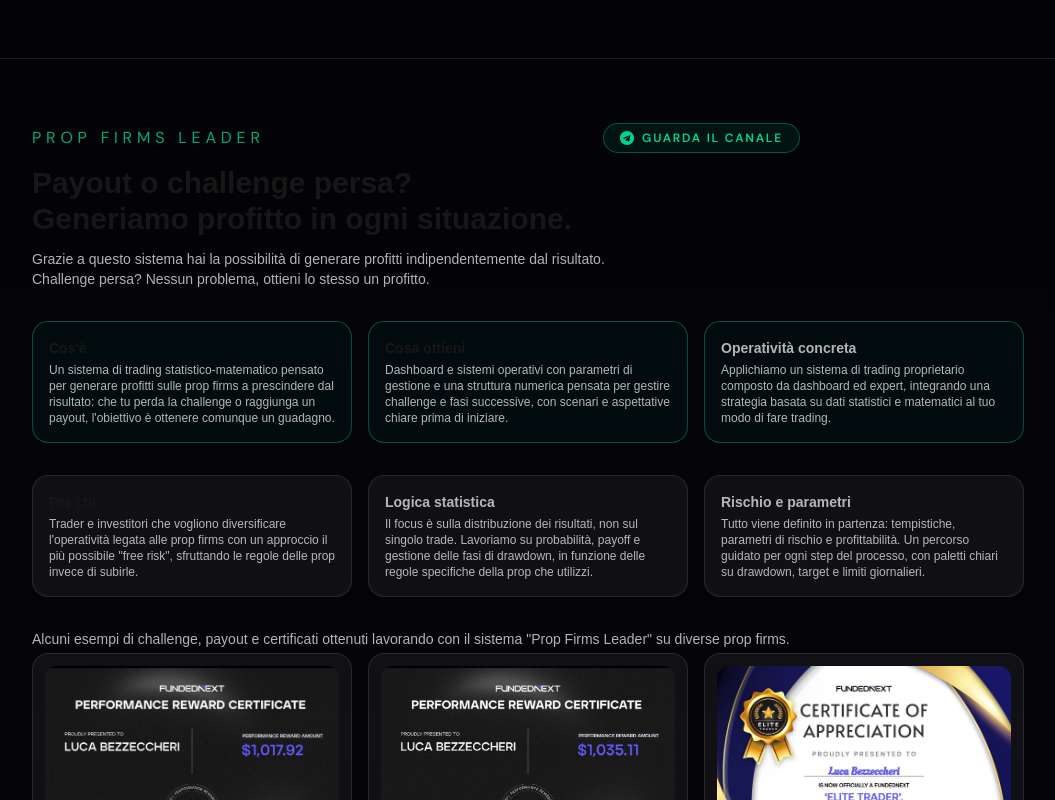
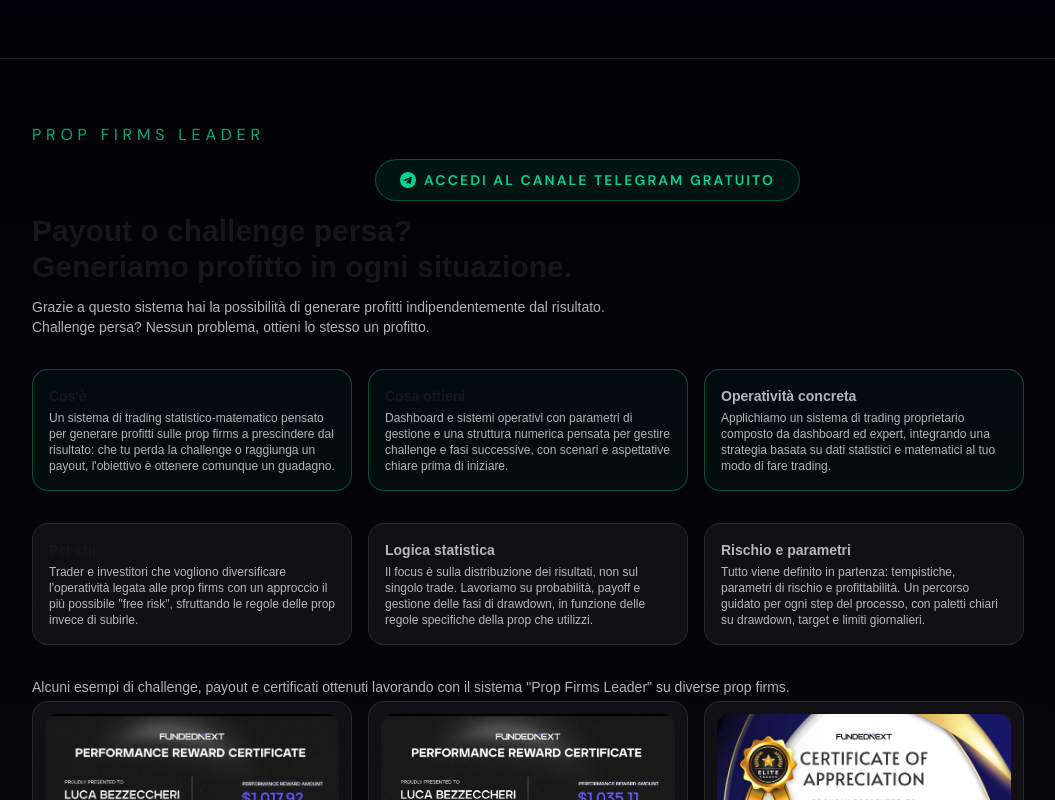
Before and after one commit to thetradingclub/lucabezzeccheri_ttc, a Next.js app: page / in a window 1280 px wide. Shown: the part 1220-2020 px from the top of the page, without its empty margins (112-1167 px from the left). Built offline with nearby package versions, Linux system fonts and the light colour scheme.

Commit message:
Update hero buttons and mentorship layout

```diff
--- a/app/page.tsx
+++ b/app/page.tsx
@@ -215,22 +215,22 @@
       >
         <div className="mx-auto max-w-5xl space-y-8 px-4 py-16">
           <div className="flex max-w-3xl flex-col gap-3 md:text-left">
-            <div className="flex items-center justify-between">
-              <p
-                className={`text-[1rem] uppercase tracking-[0.3em] text-emerald-400/80 ${dmSans.className}`}
-              >
-                PROP FIRMS LEADER
-              </p>
+            <p
+              className={`text-[1rem] uppercase tracking-[0.3em] text-emerald-400/80 ${dmSans.className}`}
+            >
+              PROP FIRMS LEADER
+            </p>
+            <div className="flex justify-end">
               <a
                 href="https://t.me/the_tradingclub"
                 target="_blank"
                 rel="noopener noreferrer"
-                className={`inline-flex items-center gap-2 rounded-full border border-emerald-500/40 bg-emerald-500/10 px-4 py-1.5 text-xs font-semibold uppercase tracking-[0.15em] text-emerald-400 hover:bg-emerald-500/20 transition ${dmSans.className}`}
+                className={`inline-flex items-center gap-2 rounded-full border border-emerald-500/40 bg-emerald-500/10 px-6 py-2.5 text-sm font-semibold uppercase tracking-[0.15em] text-emerald-400 hover:bg-emerald-500/20 transition ${dmSans.className}`}
               >
-                <svg xmlns="http://www.w3.org/2000/svg" viewBox="0 0 24 24" fill="currentColor" className="h-3.5 w-3.5">
+                <svg xmlns="http://www.w3.org/2000/svg" viewBox="0 0 24 24" fill="currentColor" className="h-4 w-4">
                   <path d="M12 0C5.373 0 0 5.373 0 12s5.373 12 12 12 12-5.373 12-12S18.627 0 12 0zm5.894 8.221-1.97 9.28c-.145.658-.537.818-1.084.508l-3-2.21-1.447 1.394c-.16.16-.295.295-.605.295l.213-3.053 5.56-5.023c.242-.213-.054-.333-.373-.12L8.32 13.617l-2.96-.924c-.643-.204-.657-.643.136-.953l11.57-4.461c.537-.194 1.006.131.828.942z"/>
                 </svg>
-                Guarda il canale
+                Accedi al canale Telegram gratuito
               </a>
             </div>
             <h2 className="text-2xl font-semibold md:text-3xl">
@@ -534,7 +534,7 @@
                 name="message"
                 required
                 className="w-full rounded-xl border border-white/15 bg-black/70 px-3 py-2 text-sm text-white outline-none ring-0 focus:border-emerald-400"
-                placeholder="Raccontami brevemente il tuo percorso, il capitale con cui lavori e cosa vorresti migliorare."
+                placeholder="Raccontami brevemente il tuo percorso, il capitale con cui lavori e cosa vorresti migliorare. Se sei interessato al servizio Prop Firms Leader, indicalo qui."
               />
             </div>
             <div className="md:col-span-2">
```
